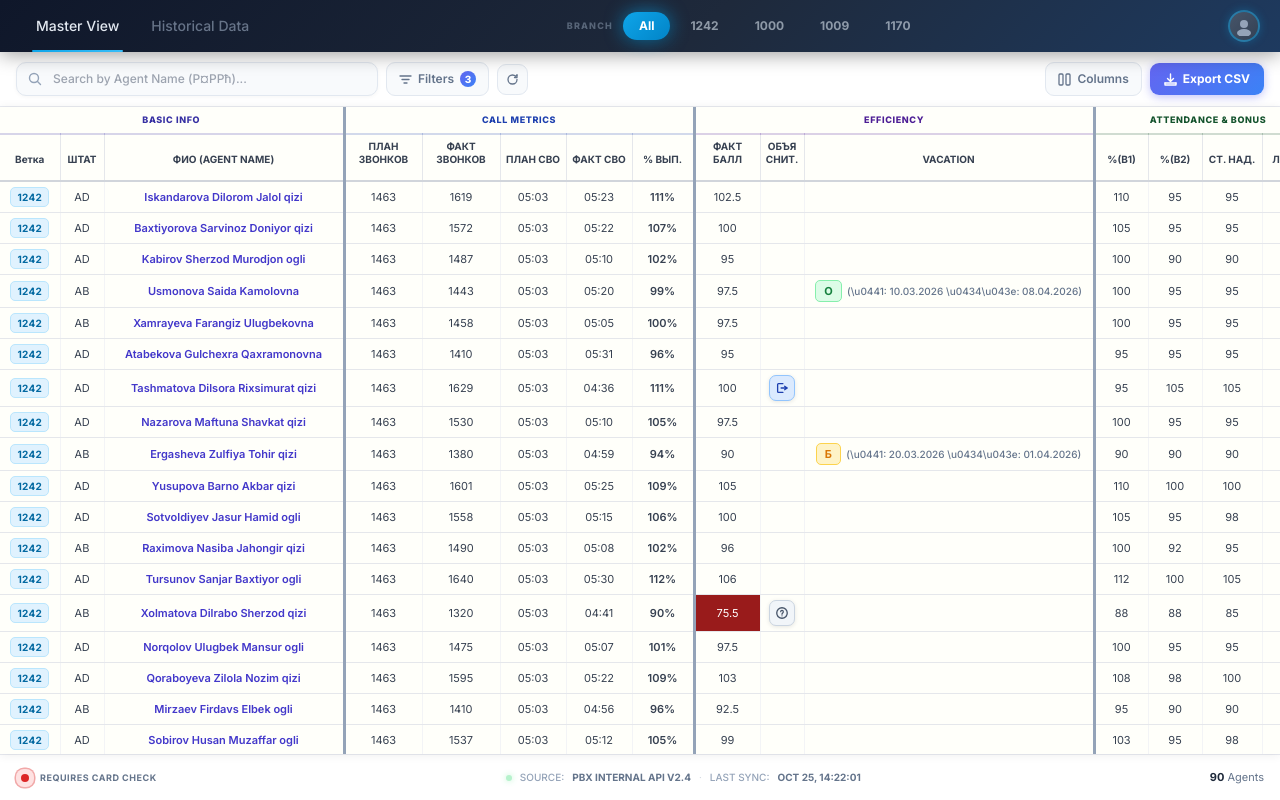
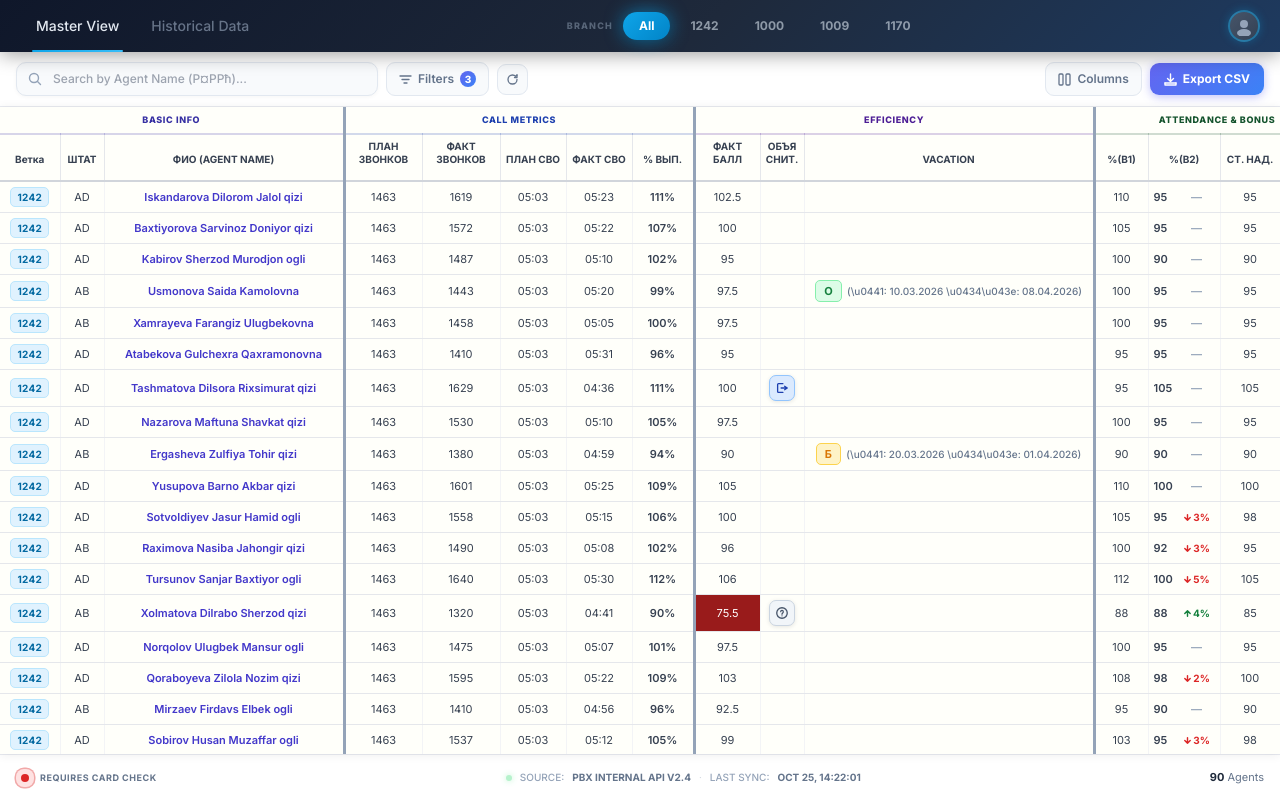
Before and after one commit to fozilxonov117/tabel, a React (Vite) app: page / in a window 1280 px wide. Built offline with nearby package versions, Linux system fonts and the light colour scheme.

Commit message:
arrows top bottom

```diff
--- a/src/components/PayrollTable.jsx
+++ b/src/components/PayrollTable.jsx
@@ -38,7 +38,7 @@ const COLUMNS = [
   { key: 'vacation',        label: 'VACATION',                                                                               group: 'EFFICIENCY',         width: 290 },
   // ATTENDANCE & BONUS
   { key: 'b1',              label: '%(B1)',                                                                                    group: 'ATTENDANCE & BONUS', width: 54  },
-  { key: 'b2',              label: '%(B2)',                                                                                    group: 'ATTENDANCE & BONUS', width: 54  },
+  { key: 'b2',              label: '%(B2)',                                                                                    group: 'ATTENDANCE & BONUS', width: 72  },
   { key: 'surcharge',       label: '\u0421\u0422. \u041d\u0410\u0414.',                                                      group: 'ATTENDANCE & BONUS', width: 60  },
   { key: 'limit',           label: '\u041b\u0418\u041c\u0418\u0422',                                                         group: 'ATTENDANCE & BONUS', width: 60  },
   // LIMITS & GRADES
@@ -233,9 +233,40 @@ function CellValue({ colKey, agent }) {
         </span>
       );
 
+    case 'b2': {
+      const given = agent.b2;
+      const standard = agent.surcharge;
+      if (given == null) return <span>&#x2013;</span>;
+      const diff = given - standard;
+      const isUp = diff > 0;
+      const isDown = diff < 0;
+      const pct = standard ? Math.abs(Math.round((diff / standard) * 100)) : 0;
+      return (
+        <span style={{ display: 'inline-flex', alignItems: 'center', justifyContent: 'space-between', width: '100%', gap: 4 }}>
+          <span style={{ fontWeight: 600 }}>{given}</span>
+          <span style={{ display: 'inline-flex', alignItems: 'center', justifyContent: 'center', minWidth: 36 }}>
+            {diff !== 0 ? (
+              <span style={{
+                display: 'inline-flex', alignItems: 'center', gap: 1,
+                fontSize: 10, fontWeight: 700,
+                color: isUp ? '#15803d' : '#dc2626',
+              }}>
+                {isUp
+                  ? <svg width="9" height="9" viewBox="0 0 10 10" fill="none"><path d="M5 8V2M2 5l3-3 3 3" stroke="currentColor" strokeWidth="1.6" strokeLinecap="round" strokeLinejoin="round"/></svg>
+                  : <svg width="9" height="9" viewBox="0 0 10 10" fill="none"><path d="M5 2v6M2 5l3 3 3-3" stroke="currentColor" strokeWidth="1.6" strokeLinecap="round" strokeLinejoin="round"/></svg>
+                }
+                {pct}%
+              </span>
+            ) : (
+              <span style={{ fontSize: 11, fontWeight: 600, color: '#94a3b8' }}>&#x2014;</span>
+            )}
+          </span>
+        </span>
+      );
+    }
+
     case 'limit':
     case 'b1':
-    case 'b2':
     case 'surcharge':
     case 'razryad':
       return <span>{agent[colKey] ?? '\u2013'}</span>;
```
